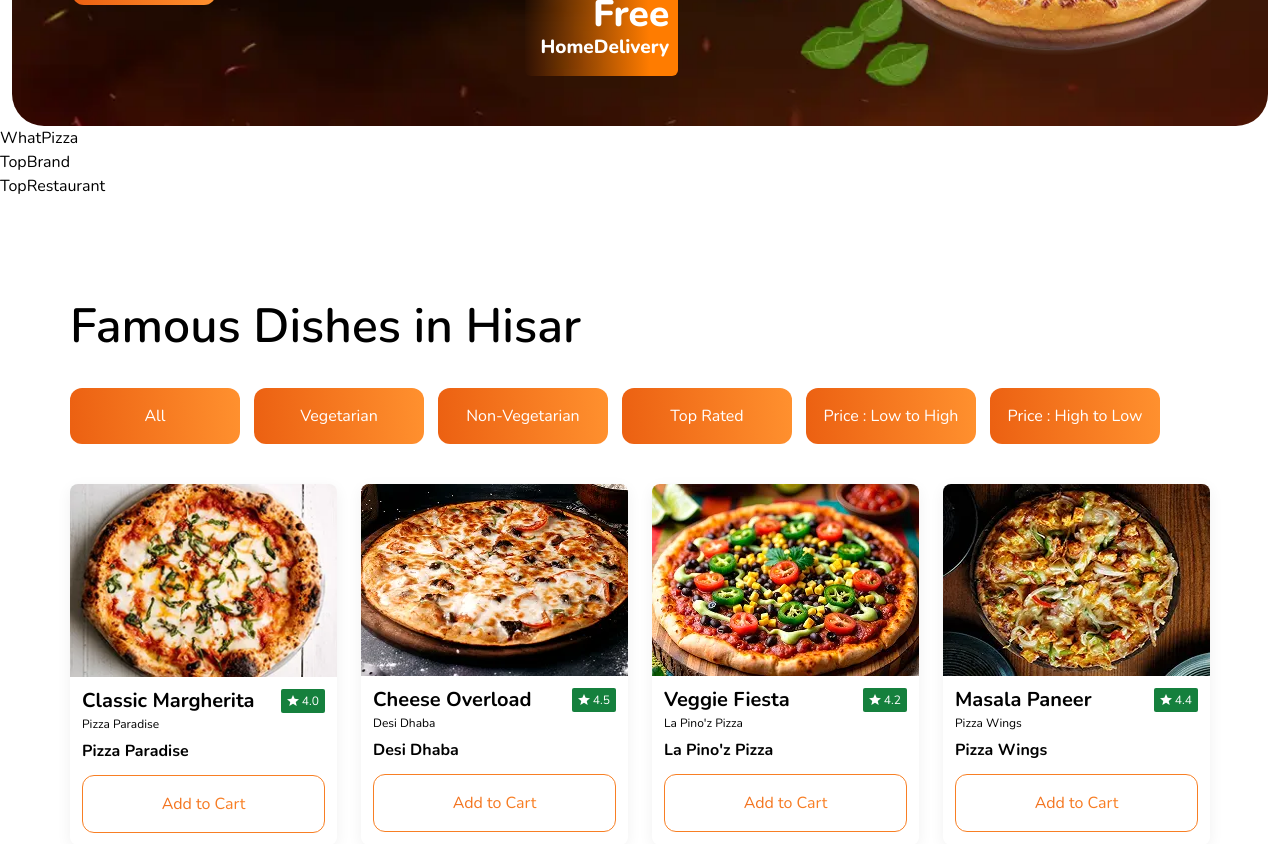
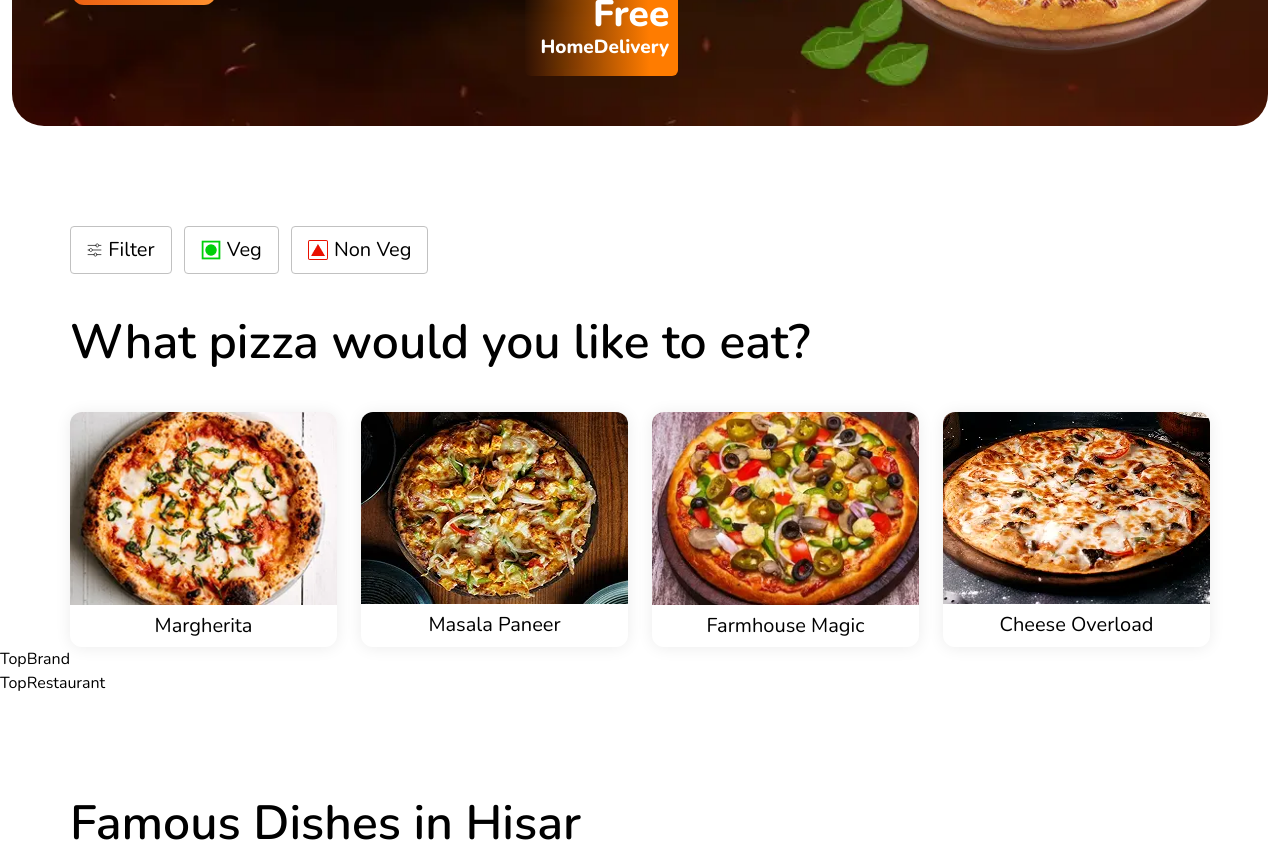
Before and after one commit to Nehaboora033/pizza, a React (Vite) app: page /offers in a window 1280 px wide. Shown: the part 440-1284 px from the top of the page. Built offline with nearby package versions, Linux system fonts and the light colour scheme.

Commit message:
created the what pizza sectioin

```diff
--- a/src/App.css
+++ b/src/App.css
@@ -16,6 +16,8 @@ body {
     --shadow-card: 0px 4px 14.9px 0px #0000000F;
     --color-gradient2: linear-gradient(88.78deg, rgba(255, 124, 0, 0) -0.86%, #FF7C00 80.81%);
     --color-gradient1: linear-gradient(88.78deg, #FF7C00 -0.86%, rgba(255, 124, 0, 0) 80.81%);
+
+
 }
 
 .box-prime2 {
--- a/src/components/WhatPizza.jsx
+++ b/src/components/WhatPizza.jsx
@@ -1,8 +1,45 @@
 import React from 'react'
+import Button from './common/Button'
+import filter from '../assets/svg/filter.svg'
+import veg from '../assets/png/veg.png'
+import nonVeg from '../assets/png/non-veg.png'
+import SubHeading from './common/SubHeading'
+import { What_Pizza_Data } from '../utils/helper'
+import Description from './common/Description'
+
 
 const WhatPizza = () => {
   return (
-    <div>WhatPizza</div>
+    <div className='max-w-[1164px] mx-auto px-3 pt-[100px]'>
+      <div className='max-w-[1140px]'>
+
+        <div className='flex gap-[12px] mb-[40px]'>
+          <Button className={'text-[20px] flex items-center gap-[6.2px] font-normal !py-[8px] !px-[16px] !rounded-[4px] border border-[#C1C1C1] !bg-none !text-black'}>
+            <img src={filter} alt="svg" className='w-[15px] h-[14px]' />
+            Filter
+          </Button>
+          <Button className={'text-[20px] flex items-center gap-[6.2px] font-normal !py-[8px] !px-[16px] !rounded-[4px] border border-[#C1C1C1] !bg-none !text-black'}>
+            <img src={veg} alt="svg" className='w-[20px] h-[20px]' />
+            Veg
+          </Button>
+          <Button className={'text-[20px] flex items-center gap-[6.2px] font-normal !py-[8px] !px-[16px] !rounded-[4px] border border-[#C1C1C1] !bg-none !text-black'}>
+            <img src={nonVeg} alt="svg" className='w-[20px] h-[20px]' />
+            Non Veg
+          </Button>
+        </div>
+        <div className='mb-[40px]'>
+          <SubHeading className={''} text={'What pizza would you like to eat?'} />
+        </div>
+        <div className='grid grid-cols-4 gap-6'>
+          {What_Pizza_Data.map((item, index) => (
+            <div className='shadow-teamcard rounded-xl overflow-hidden' key={index}>
+              <img src={item.img} alt="img" />
+              <Description className={'py-[6px] text-center !text-[20px]'} text={item.title}/>
+            </div>
+          ))}
+        </div>
+      </div>
+    </div>
   )
 }
 
--- a/src/utils/helper.js
+++ b/src/utils/helper.js
@@ -430,3 +430,22 @@ export const Famous_Data = [
         rating: '4.4',
     },
 ]
+
+export const What_Pizza_Data=[
+    {
+        img:margherita,
+        title:'Margherita',
+    },
+    {
+        img:masalaPaneer,
+        title:'Masala Paneer',
+    },
+    {
+        img:farmhouse,
+        title:'Farmhouse Magic',
+    },
+    {
+        img:cheeseloaded,
+        title:'Cheese Overload',
+    },
+]
```
Also changed, not shown: src/assets/svg/filter.svg (added).
